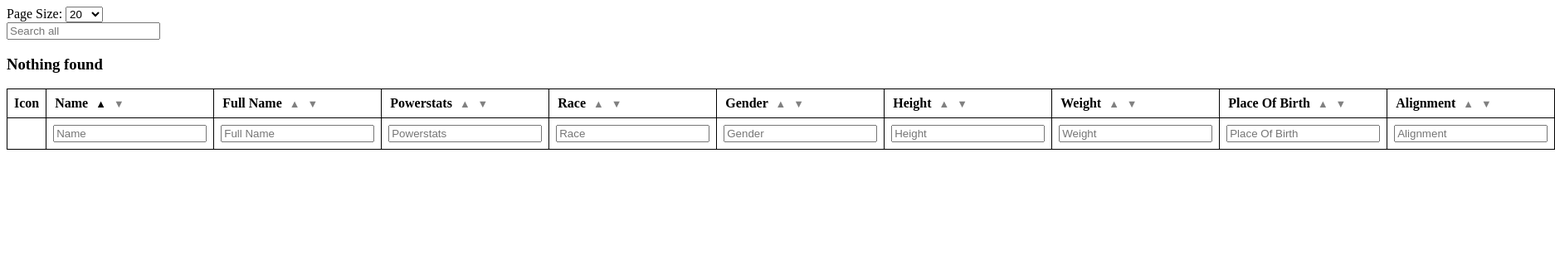
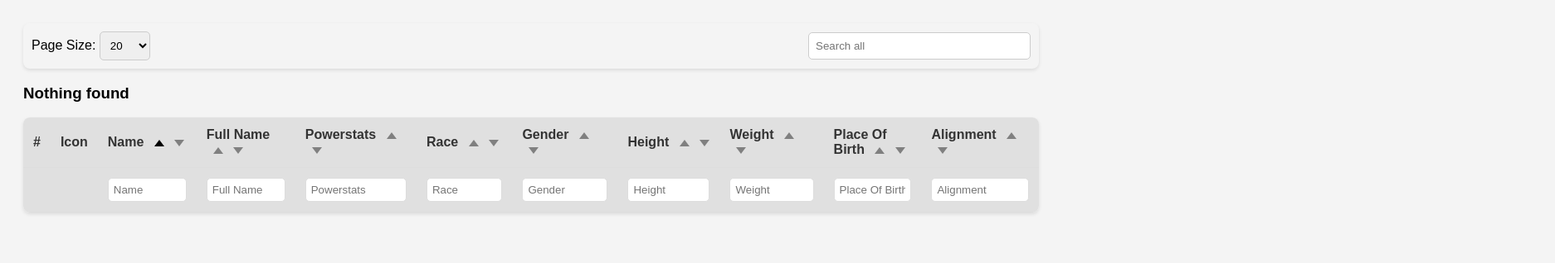
Before and after one commit to prahimi94/sortable, a website with bundled scripts: page index.html in a window 1280 px wide. Shown: the whole page at 83% size, 1874 px wide, since content can reach past the window. Built offline with nearby package versions, Linux system fonts and the light colour scheme; no server answers.

Commit message:
update some stylings and bug fix

```diff
--- a/index.html
+++ b/index.html
@@ -7,6 +7,7 @@
   <title>Sortable</title>
 </head>
 <body>
+  <div class="controls">
     <div>
         <label for="pageSize">Page Size:</label>
         <select id="pageSize" onchange="changePageSize(this.value)">
@@ -17,20 +18,14 @@
             <option value="9999">All</option>
         </select>
     </div>
-    <div id="pagination"></div>
-
-  <input type="text" id="searchAll" placeholder="Search all" />
-  <!-- <select id="searchField">
-    <option value="name">Name</option>
-    <option value="biography.fullName">Full Name</option>
-    <option value="appearance.gender">Gender</option>
-    <option value="appearance.race">Race</option>
-    <option value="biography.placeOfBirth">Place of Birth</option>
-    <-- We can add more fields! -->
-  <!-- </select> -->
+    <div class="search-container">
+        <input type="text" id="searchAll" placeholder="Search all" />
+    </div>
+</div>
   <h3 id="nothingFound" style="display: none;">Nothing found</h3>
   <table>
     <thead>
+      <th>#</th>
       <th>Icon</th>
       <th class="sortable" id="nameHead">Name
         <span class="asc-sorted"></span>
@@ -73,6 +68,7 @@
       <tfoot>
           <tr>
             <th></th>
+            <th></th>
             <th><input type="text" class="column-search" data-field="name" placeholder = "Name" ></th>
             <th><input type="text" class="column-search" data-field="biography.fullName" placeholder = "Full Name "></th>
             <th><input type="text" class="column-search" data-field="powerstats" placeholder = "Powerstats"></th>
@@ -86,6 +82,7 @@
       </tfoot>
     </tbody>
   </table>
+  <div id="pagination"></div>
 </body>
 <!-- <script src="getData.js"></script> -->
 <script type="module" src="main.js"></script>
--- a/main.js
+++ b/main.js
@@ -35,9 +35,10 @@ export async function fillTable() {
     console.log("Displaying data:", paginatedData);
 
     let tableRows = '';
-
+    let index = (currentPage - 1) * pageSize
     for (const hero of paginatedData) {
       tableRows += `<tr>
+        <td>${index + 1}</td>
         <td><img src="${hero.images.xs}"></td>
         <td>${hero.name || "-"}</td>
         <td>${hero.biography.fullName || "-"}</td>
@@ -61,6 +62,7 @@ export async function fillTable() {
         <td>${hero.biography.placeOfBirth || "-"}</td>
         <td>${hero.biography.alignment || "-"}</td>
       </tr>`;
+      index++
     }
 
     const myTableBody = document.querySelector("table tbody");
--- a/search.js
+++ b/search.js
@@ -43,7 +43,7 @@ function applyFilters() {
 
 function filterHeroes(field, searchText, data) {
   const searchTextLower = searchText.toLowerCase();
-
+  console.log(searchTextLower)
   return data.filter(hero => {
 
     if (field === "all"){
@@ -57,12 +57,21 @@ function filterHeroes(field, searchText, data) {
       });
     } else {
       const fieldValue = getNestedValue(hero, field);
+
+      if (typeof fieldValue === "object") {
+        return Object.values(fieldValue).some(subValue =>
+          String(subValue).toLowerCase().includes(searchTextLower)
+        )
+      } else {
         return fieldValue && String(fieldValue).toLowerCase().includes(searchTextLower);
+      }
+
     }
   });
 }
 
 function getNestedValue(obj, field) {
+
   const parts = field.split('.');
   return parts.reduce((acc, part) => {
     if (acc && part in acc) { //if accumulator (acc) and the current part exist return part, otherwise - null
--- a/style.css
+++ b/style.css
@@ -1,52 +1,129 @@
-.sortable {
-    padding: 5px 10px;
+body {
+    font-family: Arial, sans-serif;
+    background-color: #f4f4f4;
+    padding: 20px;
+}
+
+.controls {
+    display: flex;
+    justify-content: space-between;
+    align-items: center;
+    gap: 15px;
+    margin-bottom: 15px;
+    padding: 10px;
+    border-radius: 8px;
+    box-shadow: 0 2px 4px rgba(0, 0, 0, 0.1);
+}
+
+#pageSize {
+    padding: 8px;
+    border: 1px solid #ccc;
     border-radius: 5px;
 }
 
-.sortable:hover {
-    cursor: pointer;
-    border: 1.5px solid #000;
-    color: #000;
-    background-color: rgb(211, 229, 246);
-}
-.asc-sorted::after {
-    content: " ▲"; /* Unicode up arrow */
-    font-size: 0.8em; /* Adjust size */
-    margin-left: 5px;
-    color: grey; /* Default inactive */
-}
-/* Active state (when sorting is applied) */
-.asc-sorted.active::after {
-    color: black; /* Highlight active */
+.search-container {
+    flex-grow: 1;
+    display: flex;
+    justify-content: flex-end;
 }
 
-.desc-sorted::after {
-    content: " ▼"; /* Unicode down arrow */
-    font-size: 0.8em; /* Adjust size */
-    margin-left: 5px;
-    color: grey; /* Default inactive */
-}
-/* Active state (when sorting is applied) */
-.desc-sorted.active::after {
-    color: black; /* Highlight active */
+#searchAll {
+    padding: 8px;
+    border: 1px solid #ccc;
+    border-radius: 5px;
+    width: 250px;
 }
 
 table {
     width: 100%;
     border-collapse: collapse;
+    background: white;
+    border-radius: 8px;
+    overflow: hidden;
+    box-shadow: 0 2px 4px rgba(0, 0, 0, 0.1);
 }
+
 th, td {
-    border: 1px solid black;
-    padding: 8px;
+    padding: 12px;
     text-align: left;
+    border-bottom: 1px solid #ddd;
 }
-tr:nth-child(even) {
-    background-color: #f2f2f2;
+
+th {
+    background-color: #e0e0e0;
+    color: #333;
+    position: relative;
+    font-weight: bold;
 }
-th {
+
+th.sortable:hover {
+    background-color: #d6d6d6;
     cursor: pointer;
 }
-img {
-    width: 50px;
-    height: auto;
+
+.asc-sorted::after, .desc-sorted::after {
+    content: "";
+    display: inline-block;
+    width: 0;
+    height: 0;
+    margin-left: 8px;
+    vertical-align: middle;
 }
+
+.asc-sorted::after {
+    border-left: 6px solid transparent;
+    border-right: 6px solid transparent;
+    border-bottom: 8px solid grey;
+}
+
+.desc-sorted::after {
+    border-left: 6px solid transparent;
+    border-right: 6px solid transparent;
+    border-top: 8px solid grey;
+}
+
+.asc-sorted.active::after {
+    border-bottom-color: black;
+}
+
+.desc-sorted.active::after {
+    border-top-color: black;
+}
+
+tr:nth-child(even) {
+    background-color: #f9f9f9;
+}
+
+tr:hover {
+    background-color: #ececec;
+}
+
+tfoot input {
+    width: 100%;
+    padding: 6px;
+    border: 1px solid #ddd;
+    border-radius: 5px;
+    box-sizing: border-box;
+}
+
+#pagination {
+    display: flex;
+    justify-content: center;
+    padding: 10px;
+    margin-top: 10px;
+}
+
+#pagination button {
+    margin: 0 5px;
+    padding: 8px 12px;
+    border: 1px solid #333;
+    background-color: white;
+    color: #333;
+    border-radius: 5px;
+    cursor: pointer;
+}
+
+#pagination button:hover {
+    background-color: #333;
+    color: white;
+}
```
Lines whose indentation alone changed are shown as unchanged.
